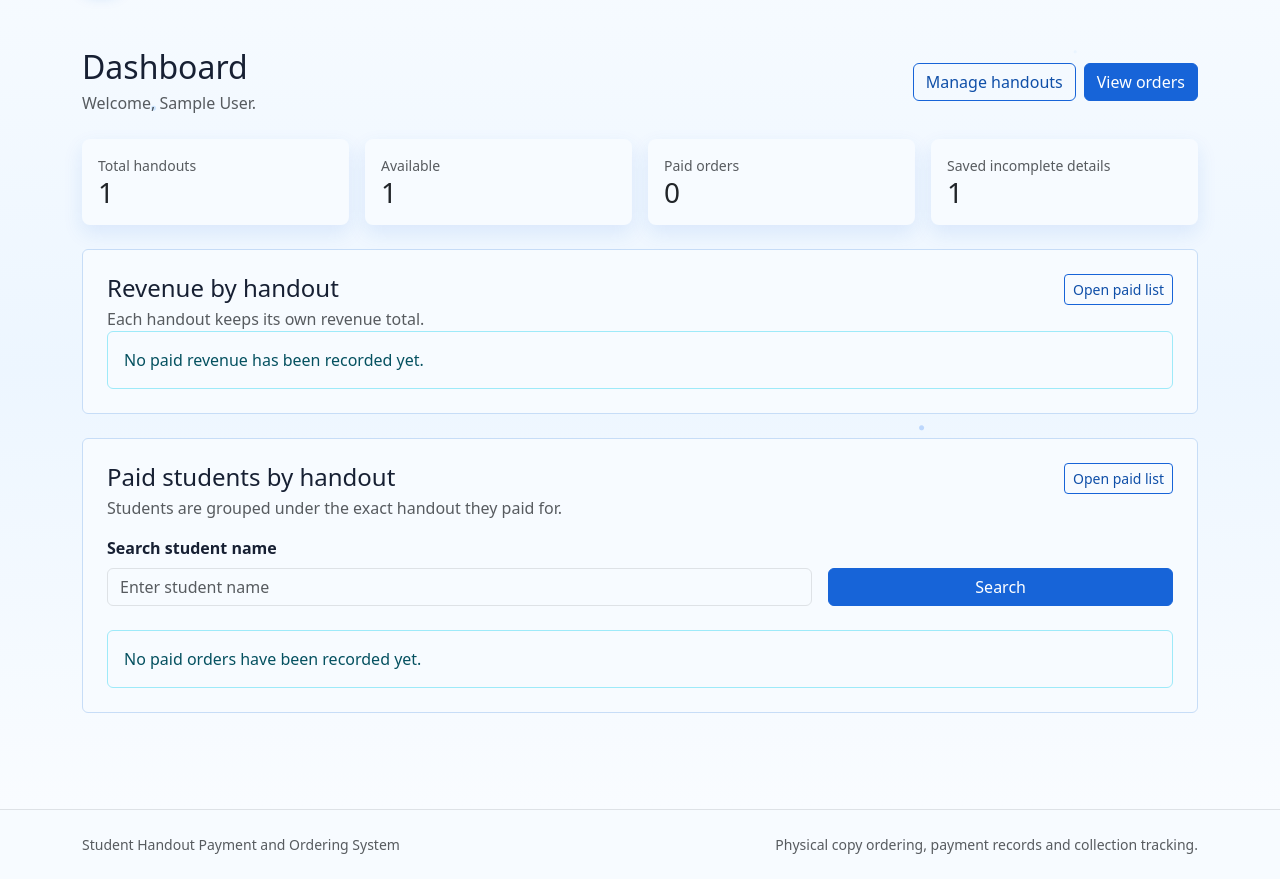
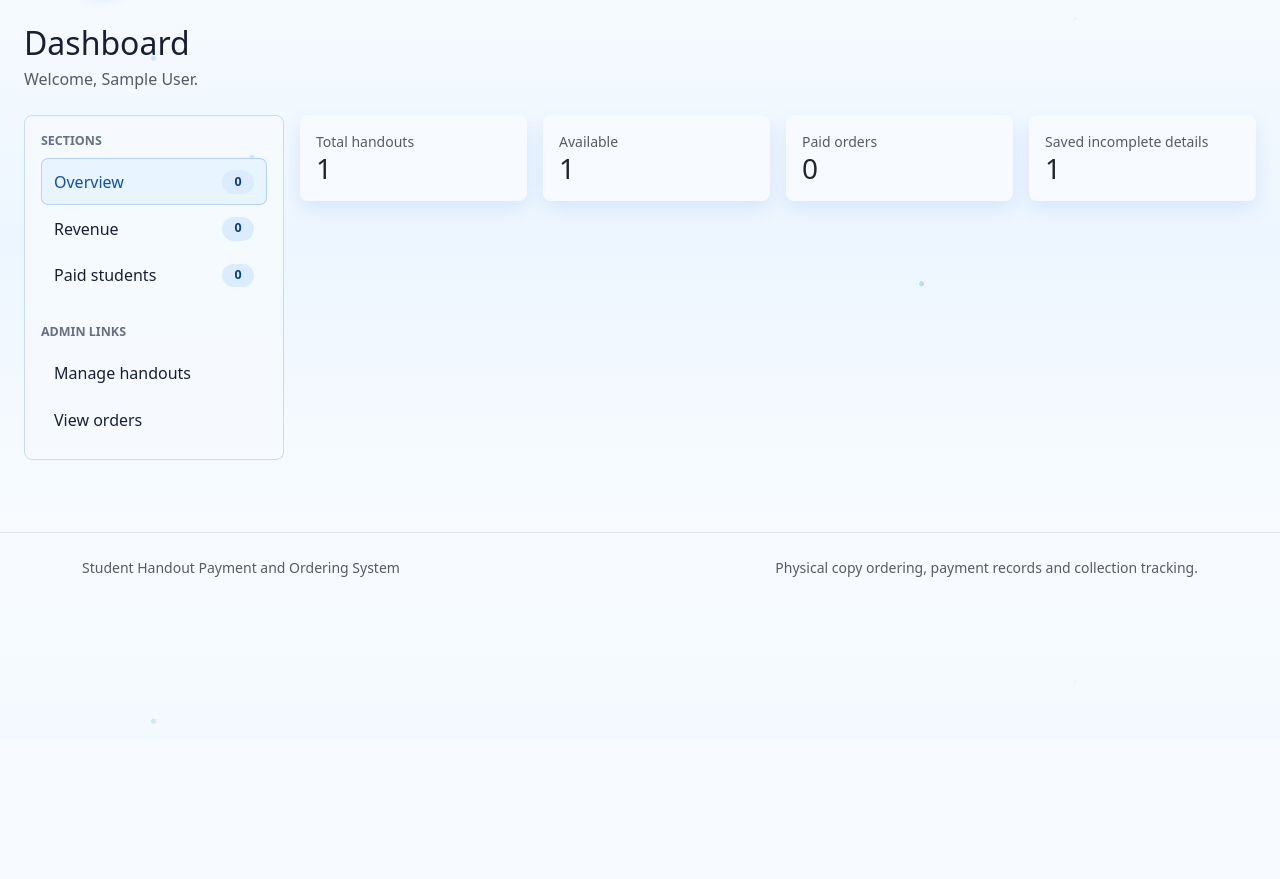
Before and after one commit to kennedyadosibe/handout_payment_system, a PHP site: page /admin/dashboard.php in a window 1280 px wide. Shown: the part 61-940 px from the top of the page. After the commit the page ends 785 px from the top, so only its background shows below. Run offline with PHP 8.4, Linux system fonts and the light colour scheme; the visitor is signed in with stand-in values (Sample User, id 1); tables that the repository leaves empty hold one stand-in row (values such as "Sample post").

Commit message:
Add dashboard sidebar navigation

```diff
--- a/admin/dashboard.php
+++ b/admin/dashboard.php
@@ -120,26 +120,46 @@ foreach ($paidRows as $row) {
 
 page_header('Admin Dashboard');
 ?>
-<main class="container py-5">
-    <div class="d-flex flex-column flex-md-row justify-content-between gap-3 align-items-md-center mb-4">
+<main class="container-fluid px-3 px-lg-4 py-4">
+    <div class="d-flex flex-column flex-lg-row justify-content-between gap-3 align-items-lg-center mb-4">
         <div>
             <h1 class="h2 mb-1">Dashboard</h1>
             <p class="text-muted mb-0">Welcome, <?= h($admin['name']) ?>.</p>
         </div>
-        <div class="d-flex gap-2">
-            <a class="btn btn-outline-primary" href="/Handout%20Payment%20System/admin/handouts/index.php">Manage handouts</a>
-            <a class="btn btn-primary" href="/Handout%20Payment%20System/admin/orders/index.php">View orders</a>
     </div>
-    </div>
-    <div class="row g-3 mb-4">
+
+    <div class="dashboard-shell">
+        <aside class="dashboard-sidebar" aria-label="Dashboard sections">
+            <div class="sidebar-label">Sections</div>
+            <button class="dashboard-nav-item active" type="button" data-dashboard-target="overview">
+                <span>Overview</span>
+                <strong><?= h((string) $stats['paid_orders']) ?></strong>
+            </button>
+            <button class="dashboard-nav-item" type="button" data-dashboard-target="revenue">
+                <span>Revenue</span>
+                <strong><?= count($revenueByHandout) ?></strong>
+            </button>
+            <button class="dashboard-nav-item" type="button" data-dashboard-target="paid-students">
+                <span>Paid students</span>
+                <strong><?= h((string) $stats['paid_orders']) ?></strong>
+            </button>
+
+            <div class="sidebar-label mt-4">Admin links</div>
+            <a class="dashboard-nav-link" href="/Handout%20Payment%20System/admin/handouts/index.php">Manage handouts</a>
+            <a class="dashboard-nav-link" href="/Handout%20Payment%20System/admin/orders/index.php">View orders</a>
+        </aside>
+
+        <div class="dashboard-content">
+            <section class="dashboard-panel" id="dashboard-overview" data-dashboard-panel="overview">
+                <div class="row g-3">
                     <?php foreach ([
                         'Total handouts' => $stats['total_handouts'],
                         'Available' => $stats['available_handouts'],
                         'Paid orders' => $stats['paid_orders'],
                         'Saved incomplete details' => $stats['recorded_unpaid'],
                     ] as $label => $value): ?>
-            <div class="col-md">
-                <div class="card dashboard-card">
+                        <div class="col-md-6 col-xl-3">
+                            <div class="card dashboard-card h-100">
                                 <div class="card-body">
                                     <div class="text-muted small"><?= h($label) ?></div>
                                     <div class="h3 mb-0"><?= h((string) $value) ?></div>
@@ -148,7 +168,10 @@ page_header('Admin Dashboard');
                         </div>
                     <?php endforeach; ?>
                 </div>
-    <div class="bg-white border rounded-2 p-4 mb-4">
+            </section>
+
+            <section class="dashboard-panel" id="dashboard-revenue" data-dashboard-panel="revenue" hidden>
+                <div class="bg-white border rounded-2 p-4">
                     <div class="d-flex flex-column flex-md-row justify-content-between gap-2 mb-3">
                         <div>
                             <h2 class="h4 mb-1">Revenue by handout</h2>
@@ -158,7 +181,7 @@ page_header('Admin Dashboard');
                     </div>
                     <div class="row g-3">
                         <?php foreach ($revenueByHandout as $revenue): ?>
-                <div class="col-md-4">
+                            <div class="col-md-6 col-xl-4">
                                 <div class="card dashboard-card revenue-card h-100">
                                     <div class="card-body">
                                         <div class="text-muted small"><?= h($revenue['course_code_snapshot']) ?></div>
@@ -174,6 +197,9 @@ page_header('Admin Dashboard');
                         <div class="alert alert-info mb-0">No paid revenue has been recorded yet.</div>
                     <?php endif; ?>
                 </div>
+            </section>
+
+            <section class="dashboard-panel" id="dashboard-paid-students" data-dashboard-panel="paid-students" hidden>
                 <div class="bg-white border rounded-2 p-4">
                     <div class="d-flex flex-column flex-md-row justify-content-between gap-2 mb-3">
                         <div>
@@ -183,6 +209,7 @@ page_header('Admin Dashboard');
                         <a class="btn btn-sm btn-outline-primary align-self-md-start" href="/Handout%20Payment%20System/admin/orders/index.php">Open paid list</a>
                     </div>
                     <form class="row g-3 align-items-end mb-4" method="get">
+                        <input type="hidden" name="panel" value="paid-students">
                         <div class="col-md-8">
                             <label class="form-label" for="student_name">Search student name</label>
                             <input class="form-control" id="student_name" name="student_name" value="<?= h($studentSearch) ?>" placeholder="Enter student name">
@@ -190,7 +217,7 @@ page_header('Admin Dashboard');
                         <div class="col-md-4 d-flex gap-2">
                             <button class="btn btn-primary flex-fill" type="submit">Search</button>
                             <?php if ($studentSearch !== ''): ?>
-                    <a class="btn btn-outline-secondary" href="/Handout%20Payment%20System/admin/dashboard.php">Clear</a>
+                                <a class="btn btn-outline-secondary" href="/Handout%20Payment%20System/admin/dashboard.php?panel=paid-students">Clear</a>
                             <?php endif; ?>
                         </div>
                     </form>
@@ -259,6 +286,9 @@ page_header('Admin Dashboard');
                         <div class="alert alert-info mb-0"><?= $studentSearch !== '' ? 'No paid students match that name.' : 'No paid orders have been recorded yet.' ?></div>
                     <?php endif; ?>
                 </div>
+            </section>
+        </div>
+    </div>
 </main>
 <script src="/Handout%20Payment%20System/assets/js/dashboard.js"></script>
 <?php page_footer(); ?>
--- a/assets/css/styles.css
+++ b/assets/css/styles.css
@@ -173,6 +173,72 @@ body {
     box-shadow: 0 .5rem 1.25rem rgba(23, 100, 216, .11);
 }
 
+.dashboard-shell {
+    align-items: flex-start;
+    display: grid;
+    gap: 1rem;
+    grid-template-columns: 260px minmax(0, 1fr);
+}
+
+.dashboard-sidebar {
+    background:
+        radial-gradient(circle at 88% 12%, rgba(142, 197, 255, .38) 0 2px, transparent 3px),
+        rgba(247, 251, 255, .9);
+    border: 1px solid var(--line);
+    border-radius: .5rem;
+    padding: 1rem;
+    position: sticky;
+    top: 1rem;
+}
+
+.sidebar-label {
+    color: #667085;
+    font-size: .78rem;
+    font-weight: 800;
+    letter-spacing: 0;
+    margin-bottom: .5rem;
+    text-transform: uppercase;
+}
+
+.dashboard-nav-item,
+.dashboard-nav-link {
+    align-items: center;
+    background: transparent;
+    border: 1px solid transparent;
+    border-radius: .45rem;
+    color: var(--ink);
+    display: flex;
+    justify-content: space-between;
+    min-height: 44px;
+    padding: .65rem .75rem;
+    text-align: left;
+    text-decoration: none;
+    width: 100%;
+}
+
+.dashboard-nav-item:hover,
+.dashboard-nav-link:hover,
+.dashboard-nav-item.active {
+    background: var(--blue-soft);
+    border-color: rgba(23, 100, 216, .24);
+    color: #0f4fa8;
+}
+
+.dashboard-nav-item strong {
+    background: #dcecff;
+    border-radius: 999px;
+    color: #0b3d82;
+    font-size: .78rem;
+    min-width: 2rem;
+    padding: .16rem .45rem;
+    text-align: center;
+}
+
+.dashboard-content,
+.dashboard-panel {
+    min-width: 0;
+}
+
 .revenue-card {
     background:
         radial-gradient(circle at 88% 18%, rgba(142, 197, 255, .42) 0 2px, transparent 3px),
@@ -213,3 +279,13 @@ body {
 .receipt-box {
     border-left: 5px solid var(--blue);
 }
+
+@media (max-width: 991.98px) {
+    .dashboard-shell {
+        grid-template-columns: 1fr;
+    }
+
+    .dashboard-sidebar {
+        position: static;
+    }
+}
--- a/assets/js/dashboard.js
+++ b/assets/js/dashboard.js
@@ -1,4 +1,31 @@
 (function () {
+    function activateDashboardPanel(target) {
+        var panelName = target || 'overview';
+        var panels = Array.from(document.querySelectorAll('[data-dashboard-panel]'));
+        var buttons = Array.from(document.querySelectorAll('[data-dashboard-target]'));
+        var matchingPanel = panels.find(function (panel) {
+            return panel.dataset.dashboardPanel === panelName;
+        });
+
+        if (!matchingPanel) {
+            panelName = 'overview';
+        }
+
+        panels.forEach(function (panel) {
+            panel.hidden = panel.dataset.dashboardPanel !== panelName;
+        });
+
+        buttons.forEach(function (button) {
+            var isActive = button.dataset.dashboardTarget === panelName;
+            button.classList.toggle('active', isActive);
+            button.setAttribute('aria-current', isActive ? 'page' : 'false');
+        });
+
+        var url = new URL(window.location.href);
+        url.searchParams.set('panel', panelName);
+        window.history.replaceState({}, '', url);
+    }
+
     function updateGroupSearch(group, value) {
         var query = value.trim().toLowerCase();
         var rows = Array.from(group.querySelectorAll('tbody tr'));
@@ -36,4 +63,15 @@
             updateGroupSearch(group, input.value);
         });
     });
+
+    document.querySelectorAll('[data-dashboard-target]').forEach(function (button) {
+        button.addEventListener('click', function () {
+            activateDashboardPanel(button.dataset.dashboardTarget);
+        });
+    });
+
+    var currentPanel = new URLSearchParams(window.location.search).get('panel');
+    if (document.querySelector('[data-dashboard-panel]')) {
+        activateDashboardPanel(currentPanel || 'overview');
+    }
 }());
```
Also changed, not shown: docs/features/dashboard-sidebar-navigation.md (added, +29 -0 lines), progress/PROGRESS.md (+2 -0 lines). Lines whose indentation alone changed are shown as unchanged.
